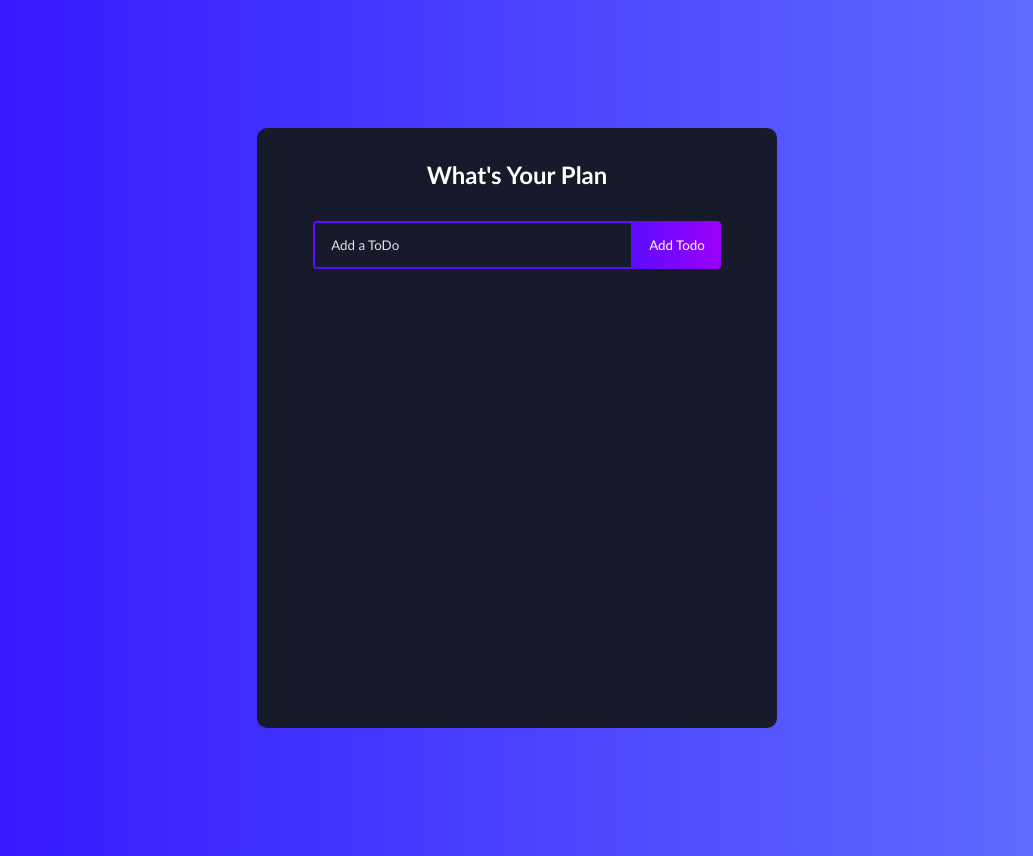
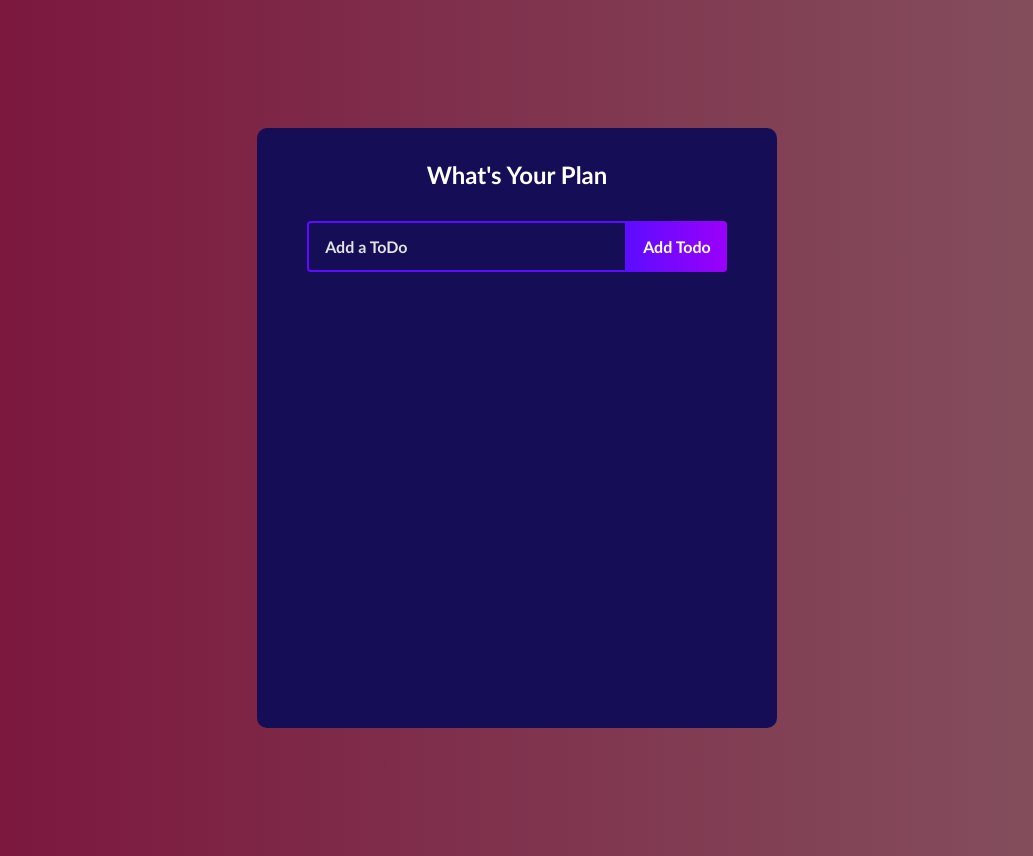
Before and after one commit to prajapatilalit/Todoapp, a React (Create React App) app in the folder todo/: page / in a window 1280 px wide. Shown: the whole page, without its empty margins (123-1156 px from the left). Built offline with nearby package versions, Linux system fonts and the light colour scheme.

Commit message:
update style on  todo app

```diff
--- a/todo/src/App.css
+++ b/todo/src/App.css
@@ -7,11 +7,7 @@
 }
 
 body {
-  background: linear-gradient(
-    90deg,
-    rgba(48, 16, 255, 1) 0%,
-    rgba(100, 115, 255, 1) 100%
-  );
+  background: linear-gradient(90deg, #7b113a 0%, #845460 100%);
 }
 .todo_app {
   display: flex;
@@ -19,7 +15,7 @@ body {
   justify-content: flex-start;
   width: 520px;
   min-height: 600px;
-  background: #161a2b;
+  background: #150e56;
   text-align: center;
   margin: 128px auto;
   border-radius: 10px;
@@ -45,6 +41,8 @@ h1 {
   padding: 14px 32px 14px 16px;
   border-radius: 4px 0 0 4px;
   border: 2px solid #5d0cff;
+  font-size: medium;
+  font-weight: bold;
   outline: none;
   width: 320px;
   background: transparent;
@@ -59,6 +57,8 @@ h1 {
   padding: 16px;
   border: none;
   border-radius: 0 4px 4px 0;
+  font-size: medium;
+  font-weight: bold;
   cursor: pointer;
   outline: none;
   background: linear-gradient(
--- a/todo/src/Components/toDo/ToDo.js
+++ b/todo/src/Components/toDo/ToDo.js
@@ -1,7 +1,8 @@
 import React, { useState } from "react";
 import TodoForm from "../toDoForm/ToDoForm";
-import { RiCloseCircleLine } from "react-icons/ri";
+
 import { TiEdit } from "react-icons/ti";
+import { IoAddCircleOutline } from "react-icons/io5";
 
 const Todo = ({ todos, completeTodo, removeTodo, updateTodo }) => {
   const [edit, setEdit] = useState({
@@ -30,7 +31,7 @@ const Todo = ({ todos, completeTodo, removeTodo, updateTodo }) => {
         {todo.text}
       </div>
       <div className="icons">
-        <RiCloseCircleLine
+        <IoAddCircleOutline
           onClick={() => removeTodo(todo.id)}
           className="delete-icon"
         />
--- a/todo/src/Components/toDoForm/ToDoForm.js
+++ b/todo/src/Components/toDoForm/ToDoForm.js
@@ -1,7 +1,13 @@
-import React, { useState } from "react";
+import React, { useState, useEffect, useRef } from "react";
 
 const TodoForm = (props) => {
   const [input, setInput] = useState(props.edit ? props.edit.value : "");
+
+  const inputRef = useRef(null);
+
+  useEffect(() => {
+    inputRef.current.focus();
+  });
 
   const handleChange = (e) => {
     setInput(e.target.value);
@@ -27,6 +33,7 @@ const TodoForm = (props) => {
             name="text"
             className="todo_form-input edit"
             onChange={handleChange}
+            ref={inputRef}
           />
           <button className="todo_btn edit">Update</button>
         </>
@@ -39,6 +46,7 @@ const TodoForm = (props) => {
             name="text"
             className="todo_form-input"
             onChange={handleChange}
+            ref={inputRef}
           />
           <button className="todo_btn">add Todo</button>
         </>
--- a/todo/src/Components/toDoList/ToDoList.js
+++ b/todo/src/Components/toDoList/ToDoList.js
@@ -34,7 +34,7 @@ const ToDoList = () => {
     setTodos(removeArr);
   };
 
-  // update todo
+  //mark as completed todo
   const completeTodo = (id) => {
     let updatedTodos = todos.map((todo) => {
       if (todo.id === id) {
@@ -42,6 +42,7 @@ const ToDoList = () => {
       }
       return todo;
     });
+
     setTodos(updatedTodos);
   };
 
```
